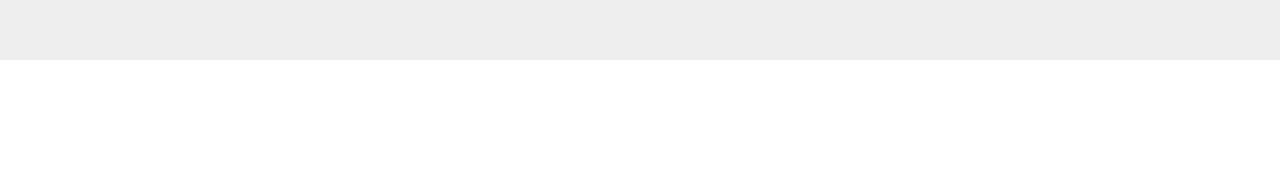
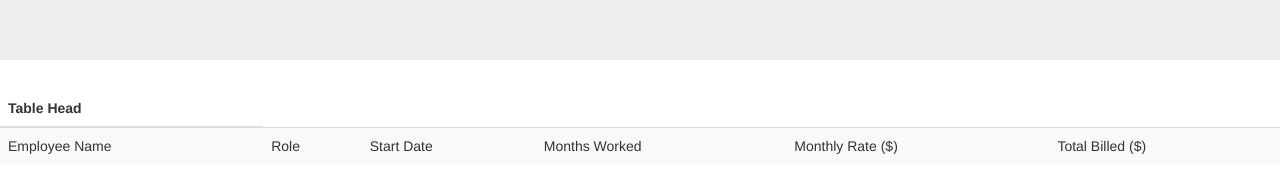
Before and after one commit to tacrawford91/WorkCalculator, a plain HTML site: page index.html in a window 1280 px wide. Shown: the part 180-372 px from the top of the page. Drawn offline with nearby package versions, Linux system fonts and the light colour scheme.

Commit message:
add employee table

```diff
--- a/index.html
+++ b/index.html
@@ -26,6 +26,27 @@
         </div>
 
 
+        <table class="table table-striped table-hover">
+            <thead>
+                <tr>
+                    <th>Table Head</th>
+                </tr>
+            </thead>
+            <tbody>
+                <tr>
+                    <td class="tableHead">Employee Name</td>
+                    <td class="tableHead">Role</td>
+                    <td class="tableHead">Start Date</td>
+                    <td class="tableHead">Months Worked</td>
+                    <td class="tableHead">Monthly Rate ($)</td>
+                    <td class="tableHead">Total Billed ($)</td>
+                </tr>
+                <tr></tr>
+            </tbody>
+        </table>
+
+
+
         <!-- jQuery -->
         <script src="https://cdnjs.cloudflare.com/ajax/libs/jquery/3.2.1/jquery.min.js"></script>
         <!-- Bootstrap JavaScript -->
```
Also changed, not shown: assets/css/style.css (added).
